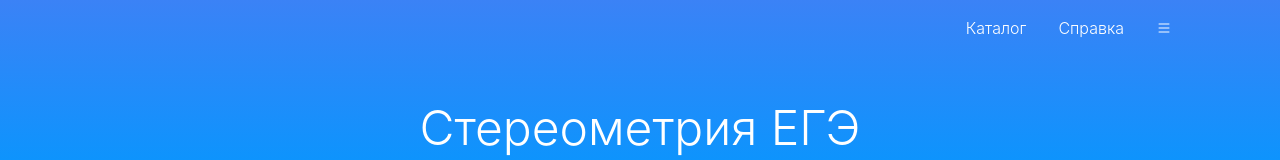
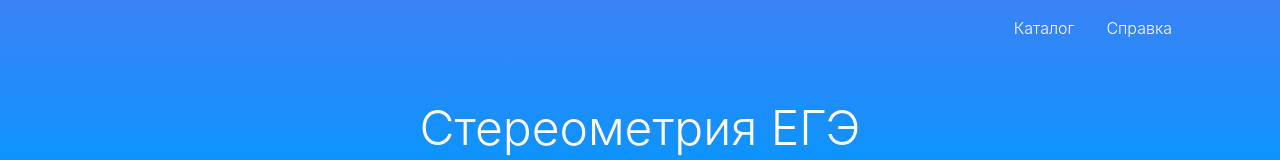
Before and after one commit to nkg-17/math-tests, a React (Vite) app: page /catalog in a window 1280 px wide. Shown: the top 160 px of the page. Built offline with nearby package versions, Linux system fonts and the light colour scheme.

Commit message:
Renamed button variants

```diff
--- a/src/components/buttons/Button/index.jsx
+++ b/src/components/buttons/Button/index.jsx
@@ -1,17 +1,23 @@
 
 
 const buttonVariants = {
+    "transparent":
+        `
+        text-white bg-transparent
+        hover:text-slate-900 hover:bg-slate-200
+        active:bg-slate-300
+        `,
 	"light":
 		`
-		text-white bg-transparent
+		text-slate-900 bg-transparent
 		hover:text-slate-900 hover:bg-slate-200
 		active:bg-slate-300
 		`,
 	"dark":
 		`
-		text-slate-900 bg-transparent
-		hover:text-slate-900 hover:bg-slate-200
-		active:bg-slate-300
+		text-white bg-slate-600
+		hover:bg-slate-500
+		active:bg-slate-600
 		`,
 	"success":
 		`
--- a/src/components/layouts/ArticleLayout/Nav.jsx
+++ b/src/components/layouts/ArticleLayout/Nav.jsx
@@ -9,17 +9,17 @@ import { RoutePaths } from 'utils/constants';
 
 const navVariants = {
 	"transparent-light": {
+		buttonVariant: "transparent",
+		bg: "bg-transparent",
+		shadow: "shadow-none"
+	},
+	"transparent-dark": {
 		buttonVariant: "light",
 		bg: "bg-transparent",
 		shadow: "shadow-none"
 	},
-	"transparent-dark": {
-		buttonVariant: "dark",
-		bg: "bg-transparent",
-		shadow: "shadow-none"
-	},
 	"opaque": {
-		buttonVariant: "dark",
+		buttonVariant: "light",
 		bg: "bg-white",
 		shadow: "shadow-lg"
 	}
@@ -47,9 +47,9 @@ function Nav({children, className, style, variant, showTitle}) {
 				<LinkButton to={RoutePaths.Help} variant={variant.buttonVariant}>
 					Справка
 				</LinkButton>
-				<Button to={RoutePaths.Catalog} variant={variant.buttonVariant}>
+				{/*<Button to={RoutePaths.Catalog} variant={variant.buttonVariant}>
 					<i className="bi bi-list" />
-				</Button>
+				</Button>*/}
 			</div>
 		</nav>
 	);
```
